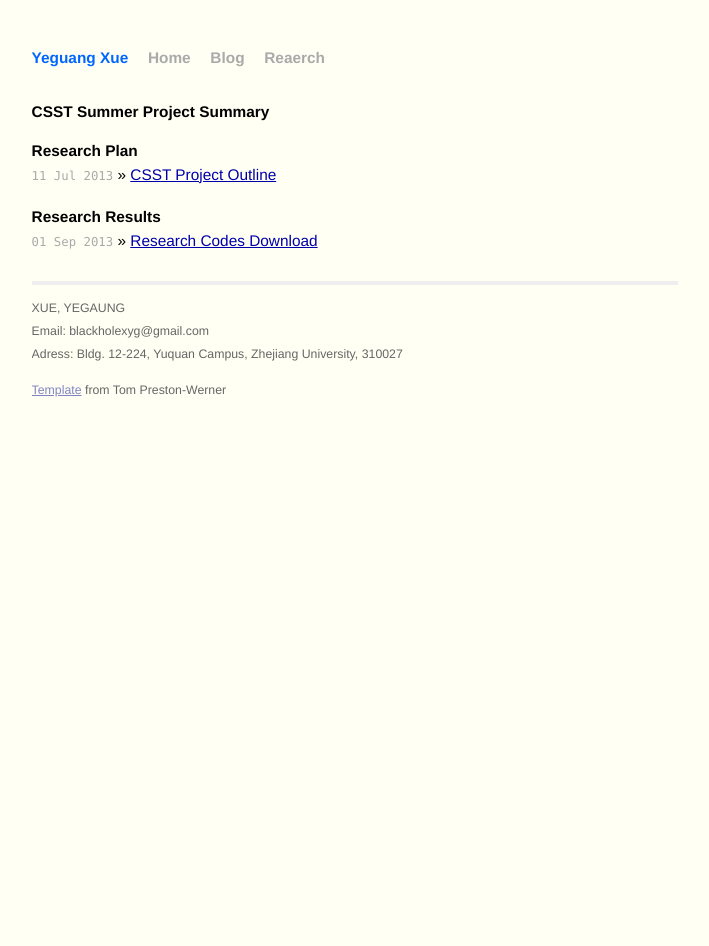
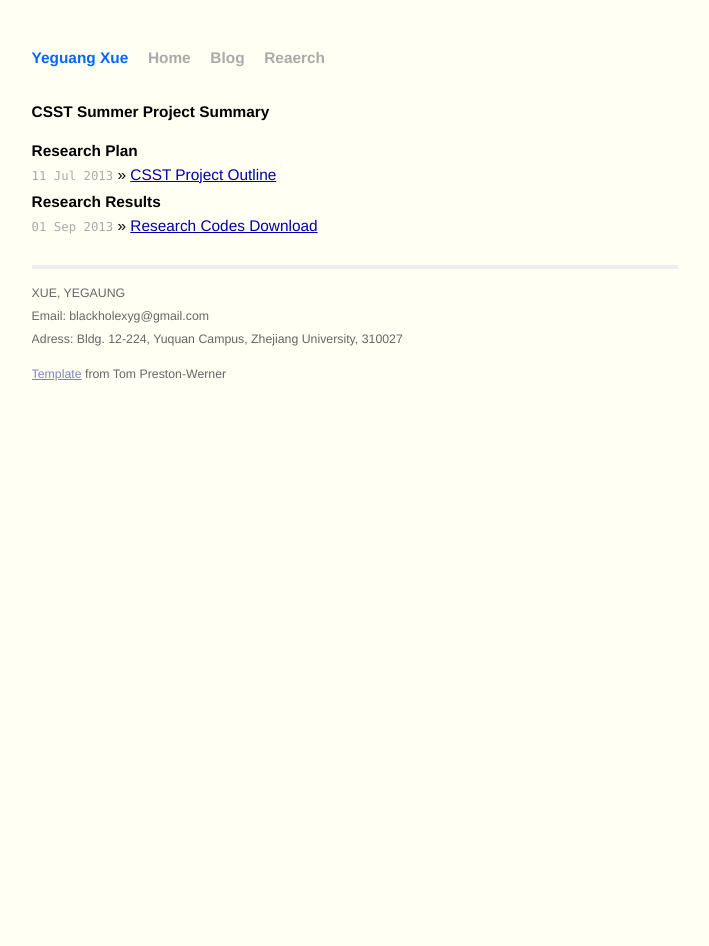
Before and after one commit to yeguang-xue/yeguang-xue.github.io, a Jekyll site: the page built from research/csst.html, in a window 1280 px wide. Shown: the whole page, without its empty margins (285-994 px from the left). Built offline with Jekyll 4.4.1, drawn with Linux system fonts in a browser that asks for light colours; Markdown is read by kramdown in place of the engine named in the settings.

Commit message:
Error Fix

```diff
--- a/research/csst.html
+++ b/research/csst.html
@@ -3,26 +3,13 @@
 title: CSST Summer Project Summary
 ---
 
-<!DOCTYPE html>
-<html>
-<head>
-</head>
-
-<body>
 <h1>CSST Summer Project Summary</h1>
 
-<p>
 <h2>Research Plan</h2>
 <ul class="posts">
   <li><span>11 Jul 2013</span> &raquo; <a href="https://www.dropbox.com/s/36y5nt2tlq5sk1d/CSST-Plan.pdf">CSST Project Outline</a></li>
 </ul>
-</p>
-<p>
 <h2>Research Results</h2>
 <ul class="posts">
   <li><span>01 Sep 2013</span> &raquo; <a href="https://github.com/blackholexyg/IcoSymmetry">Research Codes Download</a></li>
 </ul>
-</p>
-
-</body>
-</html>
```
Also changed, not shown: research/undergraduate.html (+4 -12 lines). Lines whose indentation alone changed are shown as unchanged.
